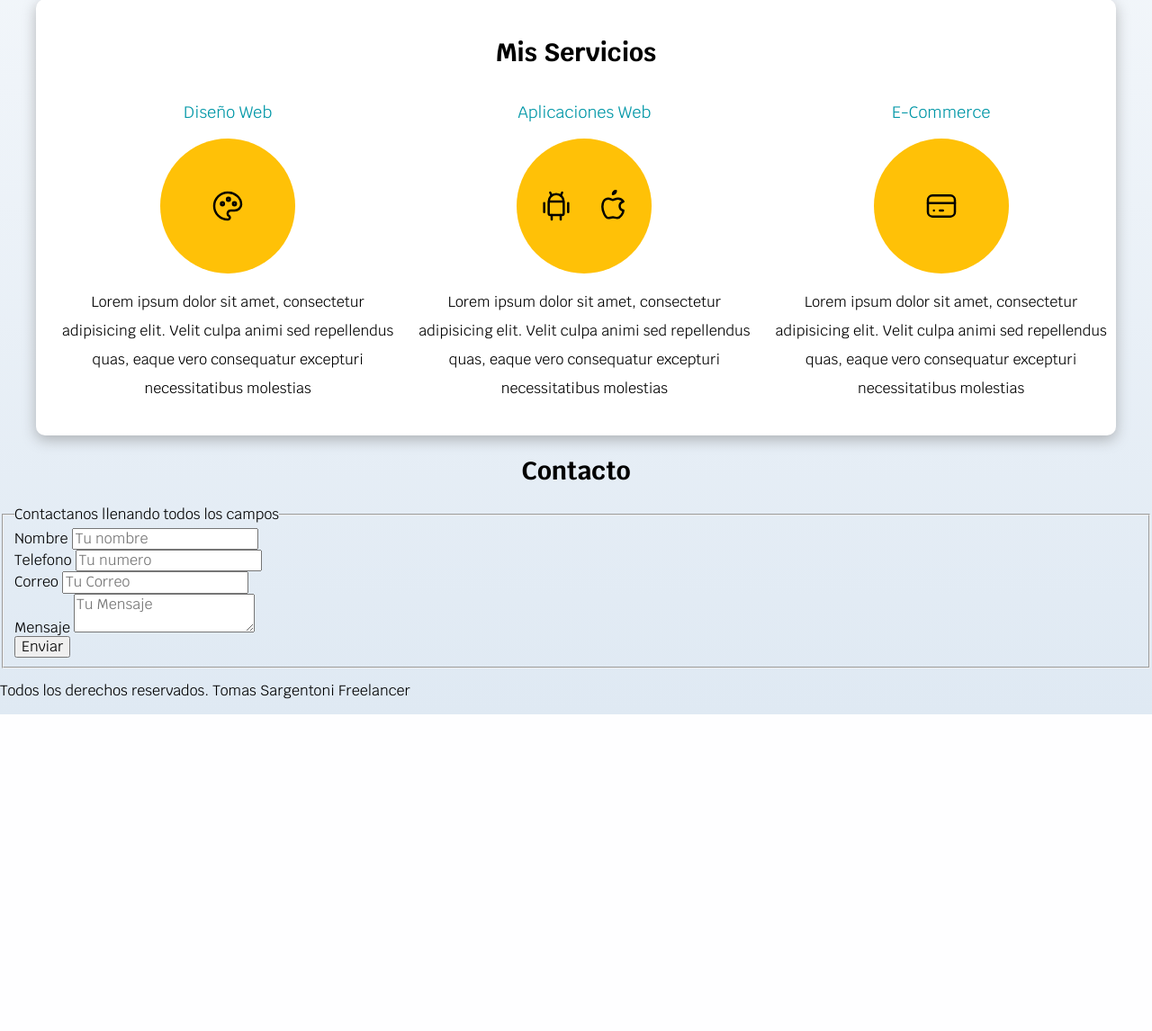
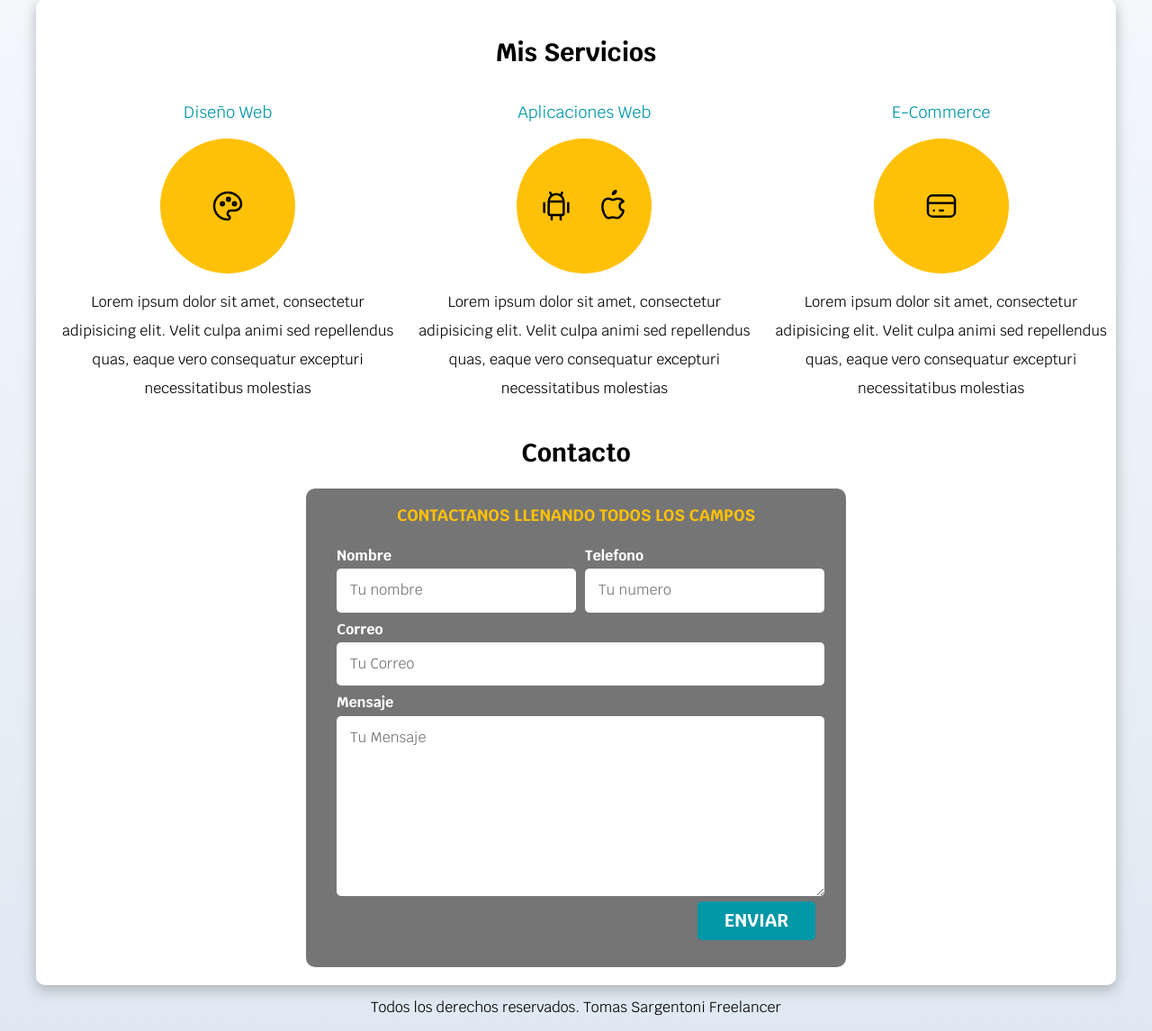
Before and after one commit to TomasSargentoni/UdemyCourse, a PHP site: page / in a window 1280 px wide. Shown: the part 609-1755 px from the top of the page at 90% size. Before the commit the page ends 1403 px from the top, so only its background shows below. Run offline with PHP 8.4, Linux system fonts and the light colour scheme.

Commit message:
Proyecto terminado!

```diff
--- a/freelancer_inicio/css/styles.css
+++ b/freelancer_inicio/css/styles.css
@@ -13,7 +13,17 @@
 html{
     font-size: 62.5%;
     box-sizing: border-box; /* Hack para Box Model */
+    scroll-snap-type: y mandatory;
 }
+
+/* Scroll Snap */
+
+.servicios, .navegacion-principal, .formulario {
+    scroll-snap-align: center;
+    scroll-snap-stop: always;
+}
+
+
 *, *:before, *:after {
     box-sizing: inherit;
 }
@@ -43,6 +53,7 @@ body {
     border-radius: .5rem;
     width: 80%;
     text-align: center;
+    border: none;
 }
 
 @media (min-width: 768px) {
@@ -50,6 +61,10 @@ body {
         width: auto;
 
     }
+}
+
+.boton:hover {
+    cursor: pointer;
 }
 
 .sombra {
@@ -87,6 +102,25 @@ h1,h2,h3 {
 
 .titulo span {
     font-size: 2rem;
+}
+
+/* Utilidades */
+.w-sm-100 {
+    width: 100%;
+}
+
+@media (min-width: 768px) {
+    .w-sm-100 {
+        width: auto;
+    }
+}
+
+.flex {
+    display: flex;
+}
+
+.alinear-derecha {
+    justify-content: flex-end;
 }
 
 
@@ -149,6 +183,9 @@ h1,h2,h3 {
     color: var(--blanco);
 }
 
+
+
+
 /* Servicios */
 
 @media (min-width: 768px) {
@@ -186,3 +223,72 @@ h1,h2,h3 {
     justify-content: space-evenly;
     align-items: center;
 }
+
+/* Contacto */
+
+.formulario {
+    background-color: var(--gris);
+    width: min(60rem, 100%); /* Utilizar el valor mas pequeño */
+    margin: 0 auto;
+    padding: 2rem;
+    border-radius: 1rem;
+}
+
+.formulario fieldset {
+    border: none;
+}
+
+.formulario legend {
+    text-align: center;
+    font-size: 1.8rem;
+    text-transform: uppercase;
+    font-weight: 700;
+    margin-bottom: 2rem;
+    color: var(--primario);
+}
+
+
+
+@media (min-width: 768px) {
+    .contenedor-campos {
+        display: grid;
+        grid-template-columns: repeat(2, 50%);
+        grid-template-rows: auto auto 20rem;
+        column-gap: 1rem;
+    }
+
+    .campo:nth-child(3), .campo:nth-child(4) {
+        grid-column: 1/3;
+    }
+}
+
+.campo {
+    margin-bottom: 1rem;
+}
+
+.campo label {
+    color: var(--blanco);
+    font-weight: bold;
+    margin-bottom: .5rem;
+    display: block;
+}
+
+
+.campo textarea {
+    height: 20rem;
+}
+
+.input-text {
+    width: 100%;
+    border: none;
+    padding: 1.5rem;
+    border-radius: .5rem;
+}
+
+
+
+/* Footer */
+
+.footer {
+    text-align: center;
+}
--- a/freelancer_inicio/index.html
+++ b/freelancer_inicio/index.html
@@ -113,46 +113,47 @@
 
                 </section>
         </div> <!--.servicios-->
-    </main>
+
 
     <section>
         <h2> Contacto </h2>
-    </section>
-
-    <form>
+        <form class="formulario">
             <fieldset>
                 <legend>Contactanos llenando todos los campos</legend>
 
-            <div>
+
+                <div class="contenedor-campos">
+                    <div class="campo">
                         <label>Nombre</label>
-                <input type="text" placeholder="Tu nombre">
+                        <input class="input-text" type="text" placeholder="Tu nombre">
                     </div>
 
-            <div>
+                    <div class="campo">
                         <label>Telefono</label>
-                <input type="number" placeholder="Tu numero">
+                        <input class="input-text" type="number" placeholder="Tu numero">
                     </div>
 
-            <div>
+                    <div class="campo">
                         <label>Correo</label>
-                <input type="email" placeholder="Tu Correo">
+                        <input class="input-text" type="email" placeholder="Tu Correo">
                     </div>
 
 
-            <div>
+                    <div class="campo">
                         <label>Mensaje</label>
-                <textarea name="" id="" cols="20" rows="2" placeholder="Tu Mensaje"></textarea>
+                        <textarea class="input-text" name="" id="" cols="20" rows="2" placeholder="Tu Mensaje"></textarea>
                     </div>
+                </div> <!--.contenedor-campo-->
 
-           <div>
-                <button type="submit"> Enviar</button>
+                <div class="alinear-derecha flex">
+                        <button class="boton w-sm-100" type="submit"> Enviar</button>
                 </div>
-
-
             </fieldset>
         </form>
+    </section>
+</main>
 
-    <footer>
+    <footer class="footer">
         <p> Todos los derechos reservados. Tomas Sargentoni Freelancer</p>
     </footer>
 
```
Lines whose indentation alone changed are shown as unchanged.
